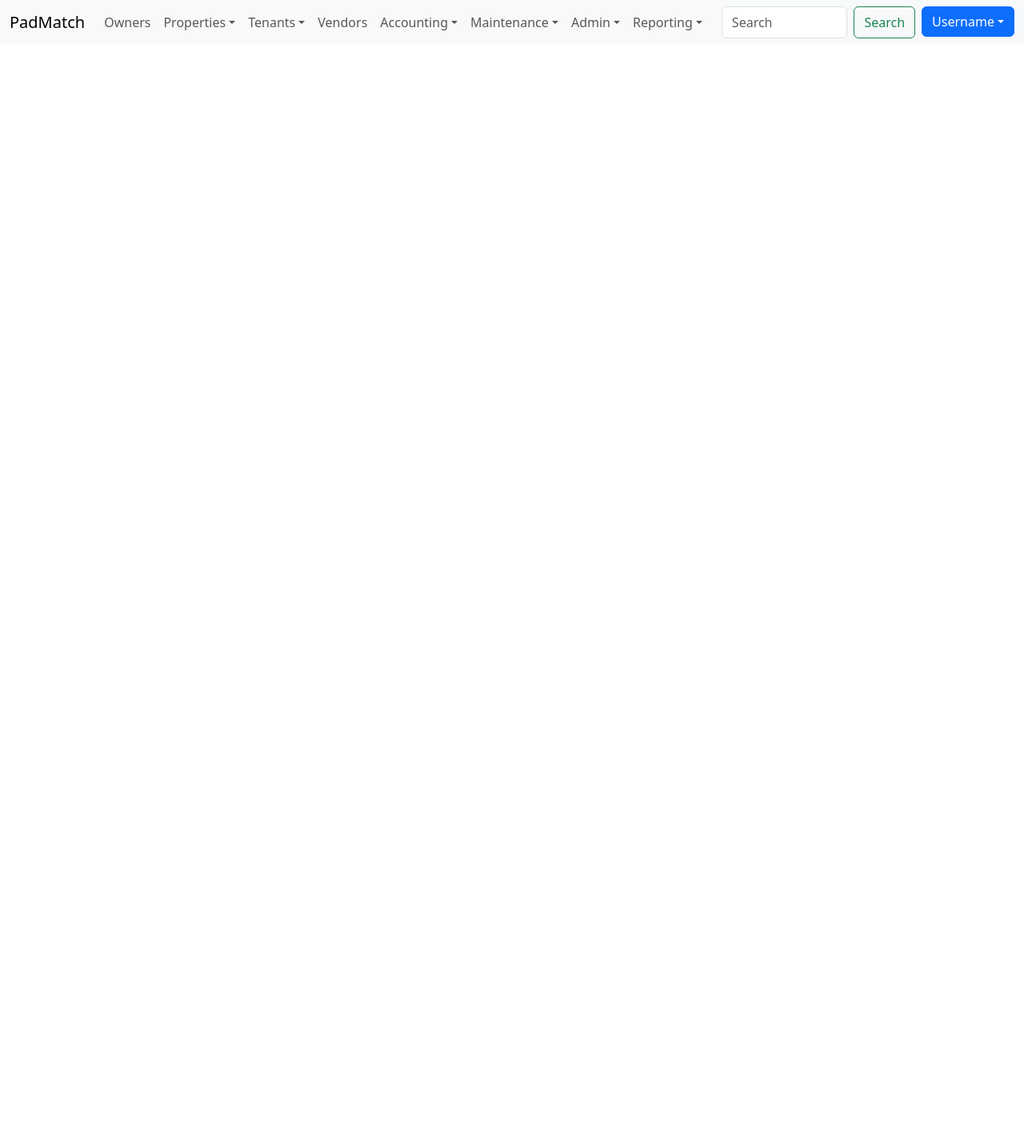
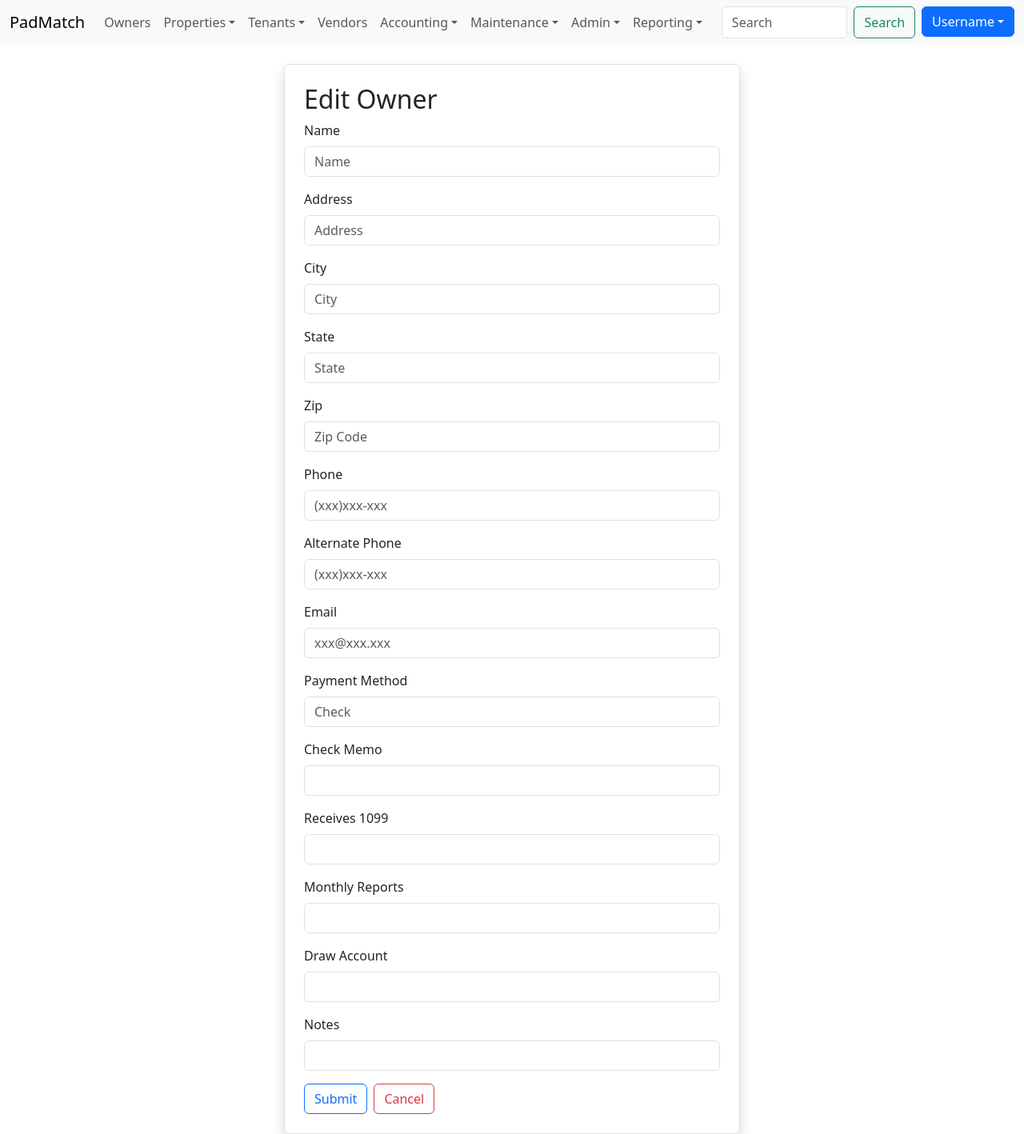
Before and after one commit to chandlerche/PadMatch-Frontend, a React (Create React App) app: page /editowner/1 in a window 1280 px wide. Shown: the whole page at 80% size. Before the commit the page ends 800 px from the top, so only its background shows below. Built offline with nearby package versions, Linux system fonts and the light colour scheme; no server answers.

Commit message:
feat: create EditOwner component and make sure editing owner works (fe-be-db)

```diff
--- a/src/App.js
+++ b/src/App.js
@@ -2,6 +2,7 @@ import { BrowserRouter as Router, Route, Routes } from "react-router-dom";
 import NavigationBar from "./layout/nav-bar";
 import Owners from "./owners/Owners";
 import AddNewOwner from "./owners/AddNewOwner";
+import EditOwner from "./owners/EditOwner";
 
 
 function App() {
@@ -12,6 +13,7 @@ function App() {
         <Routes>
           <Route exact path="/" element={<Owners/>} />
           <Route exact path="/addowner" element={<AddNewOwner/>} />
+          <Route exact path="/editowner/:id" element={<EditOwner/>} />
         </Routes>
       </Router>
     </div>
--- a/src/owners/EditOwner.js
+++ b/src/owners/EditOwner.js
@@ -0,0 +1,159 @@
+import axios from 'axios';
+import React, { useEffect, useState } from 'react'
+import { Link, useNavigate, useParams } from 'react-router-dom';
+
+export default function EditOwner() {
+
+    const {id} = useParams();
+
+    let navigate = useNavigate();
+
+    //store the owner info inside the state
+    const [newOwner, setNewOwner] = useState({
+        // initiate the new owner
+        address: "",
+        alternate_phone:"",
+        check_memo :"",
+        city:"",
+        draw_account:"",
+        email:"",
+        manager_id:0,
+        monthly_report:"",
+        notes:"",
+        owner_name:"",
+        payment_method:"",
+        phone:"",
+        receives_1099:"",
+        state:"",
+        zipcode:"",
+        numbers_of_properties:0,
+        numbers_of_units:0
+    });
+
+    const {owner_name, address, alternate_phone, check_memo, city, draw_account, email, manager_id, monthly_report, phone, receives_1099, state, zipcode, notes, payment_method, numbers_of_properties, numbers_of_units} = newOwner;
+
+    // once we got the values below, we can just pass them in the initial state above
+    const onInputChange = (e) => {
+        setNewOwner({...newOwner, [e.target.name]: e.target.value})
+    }
+
+    useEffect(() => {
+        loadOwners();
+    }, []);
+
+    const onSubmit= async (e)=>{
+        e.preventDefault();
+        await axios.put(`http://localhost:8080/owners/${id}`,newOwner);
+        navigate("/");
+    }
+
+    const loadOwners = async () => {
+        const result = await axios.get(`http://localhost:8080/owners/${id}`);
+        setNewOwner(result.data);
+    }
+
+  return (
+    <div className='container'>
+        <div className='row'>
+            <div className='col-md-6 offset-md-3 border rounded p-4 mt-2 shadow'>
+                {/* New Owner Form*/}
+                <h2>Edit Owner</h2>
+
+                <form onSubmit={(e)=>onSubmit(e)}>
+
+                    {/* Name*/}
+                    <div className='mb-3'>
+                        <label htmlFor='Name' className='form-label'>Name</label>
+                        <input type={'text'} className='form-control' placeholder='Name' name="owner_name" value={owner_name} onChange={(e)=>onInputChange(e)}></input>
+                    </div>
+
+                    {/* Address*/}
+                    <div className='mb-3'>
+                        <label htmlFor='Address' className='form-label'>Address</label>
+                        <input type={'text'} className='form-control' placeholder='Address' name="address" value={address} onChange={(e)=>onInputChange(e)}></input>
+                    </div>
+
+                    {/* City*/}
+                    <div className='mb-3'>
+                        <label htmlFor='City' className='form-label'>City</label>
+                        <input type={'text'} className='form-control' placeholder='City' name="city" value={city} onChange={(e)=>onInputChange(e)}></input>
+                    </div>
+
+                    {/* State*/}
+                    <div className='mb-3'>
+                        <label htmlFor='State' className='form-label'>State</label>
+                        <input type={'text'} className='form-control' placeholder='State' name="state" value={state} onChange={(e)=>onInputChange(e)}></input>
+                    </div>
+
+                    {/* Zipcode*/}
+                    <div className='mb-3'>
+                        <label htmlFor='Zipcode' className='form-label'>Zip</label>
+                        <input type={'text'} className='form-control' placeholder='Zip Code' name="zipcode" value={zipcode} onChange={(e)=>onInputChange(e)}></input>
+                    </div>
+
+                    {/* Phone*/}
+                    <div className='mb-3'>
+                        <label htmlFor='Phone' className='form-label'>Phone</label>
+                        <input type={'text'} className='form-control' placeholder='(xxx)xxx-xxx' name="phone" value={phone} onChange={(e)=>onInputChange(e)}></input>
+                    </div>
+
+                    {/* Alternate Phone*/}
+                    <div className='mb-3'>
+                        <label htmlFor='AlternatePhone' className='form-label'>Alternate Phone</label>
+                        <input type={'text'} className='form-control' placeholder='(xxx)xxx-xxx' name="alternate_phone" value={alternate_phone} onChange={(e)=>onInputChange(e)}></input>
+                    </div>
+
+                    {/* Email*/}
+                    <div className='mb-3'>
+                        <label htmlFor='Email' className='form-label'>Email</label>
+                        <input type={'text'} className='form-control' placeholder='xxx@xxx.xxx' name="email" value={email} onChange={(e)=>onInputChange(e)}></input>
+                    </div>
+
+                    {/* Payment Method*/}
+                    <div className='mb-3'>
+                        <label htmlFor='PaymentMethod' className='form-label'>Payment Method</label>
+                        <input type={'text'} className='form-control' placeholder='Check' name="payment_method" value={payment_method} onChange={(e)=>onInputChange(e)}></input>
+                    </div>
+
+                    {/* Check Memo*/}
+                    <div className='mb-3'>
+                        <label htmlFor='CheckMemo' className='form-label'>Check Memo</label>
+                        <input type={'text'} className='form-control' name="check_memo" value={check_memo} onChange={(e)=>onInputChange(e)}></input>
+                    </div>
+
+                    {/* Receives 1099*/}
+                    <div className='mb-3'>
+                        <label htmlFor='Receives1099' className='form-label'>Receives 1099</label>
+                        <input type={'text'} className='form-control' name="receives_1099" value={receives_1099} onChange={(e)=>onInputChange(e)}></input>
+                    </div>
+
+                    {/* Monthly Reports*/}
+                    <div className='mb-3'>
+                        <label htmlFor='MonthlyReports' className='form-label'>Monthly Reports</label>
+                        <input type={'text'} className='form-control' name="monthly_report" value={monthly_report} onChange={(e)=>onInputChange(e)}></input>
+                    </div>
+
+                    {/* Draw Account*/}
+                    <div className='mb-3'>
+                        <label htmlFor='DrawAccount' className='form-label'>Draw Account</label>
+                        <input type={'text'} className='form-control' name="draw_account" value={draw_account} onChange={(e)=>onInputChange(e)}></input>
+                    </div>
+
+                    {/* Notes*/}
+                    <div className='mb-3'>
+                        <label htmlFor='Notes' className='form-label'>Notes</label>
+                        <input type={'text'} className='form-control' name="notes" value={notes} onChange={(e)=>onInputChange(e)}></input>
+                    </div>
+
+
+
+                    {/* Bottons */}
+                    <button type='submit' className='btn btn-outline-primary'>Submit</button>
+                    <Link to="/" className='btn btn-outline-danger mx-2'>Cancel</Link>
+
+                </form>
+            </div>
+        </div>
+    </div>
+  )
+}
--- a/src/owners/Owners.js
+++ b/src/owners/Owners.js
@@ -1,6 +1,7 @@
 import React, { useEffect, useState } from 'react'
 import OwnerNavBar from './OwnerNavBar'
 import axios from 'axios';
+import { Link } from 'react-router-dom';
 
 export default function Owners() {
 
@@ -55,7 +56,7 @@ export default function Owners() {
                                     <td>{owner.email}</td>
                                     <td>
                                         <button className='btn btn-primary mx-2'>View</button>
-                                        <button className='btn btn-outline-primary mx-2'>Edit</button>
+                                        <Link to={`/editowner/${owner.id}`} className='btn btn-outline-primary mx-2'>Edit</Link>
                                         <button className='btn btn-danger'>Delete</button>
                                     </td>
                                 </tr>
```
